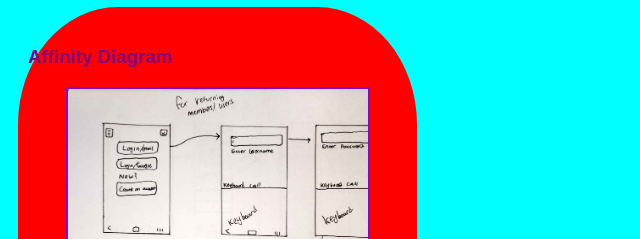
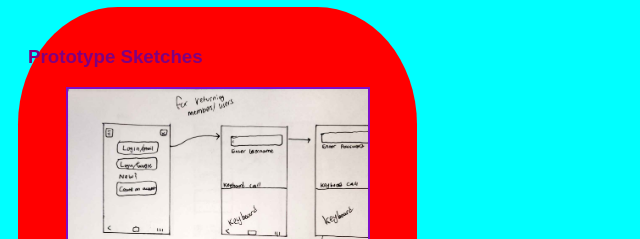
Before and after one commit to basithph-byte/basithph-byte.github.io, a plain HTML site: page index.html in a window 1280 px wide. Shown: the part 1211-1450 px from the top of the page, 0-640 px from the left. Drawn offline with Linux system fonts and the light colour scheme.

Commit message:
sketches change

```diff
--- a/index.html
+++ b/index.html
@@ -33,7 +33,7 @@
     <!--Sketches Assignment-->
     <section class="project">
         <a href="files/Sketches_DOC.pdf">
-            <h3>Affinity Diagram</h3>
+            <h3>Prototype Sketches</h3>
         </a>
         <a href="files/Csce190Sketch.pdf">
             <img src="images/Csce190Sketch.png" width = "300" height = "300">
```
